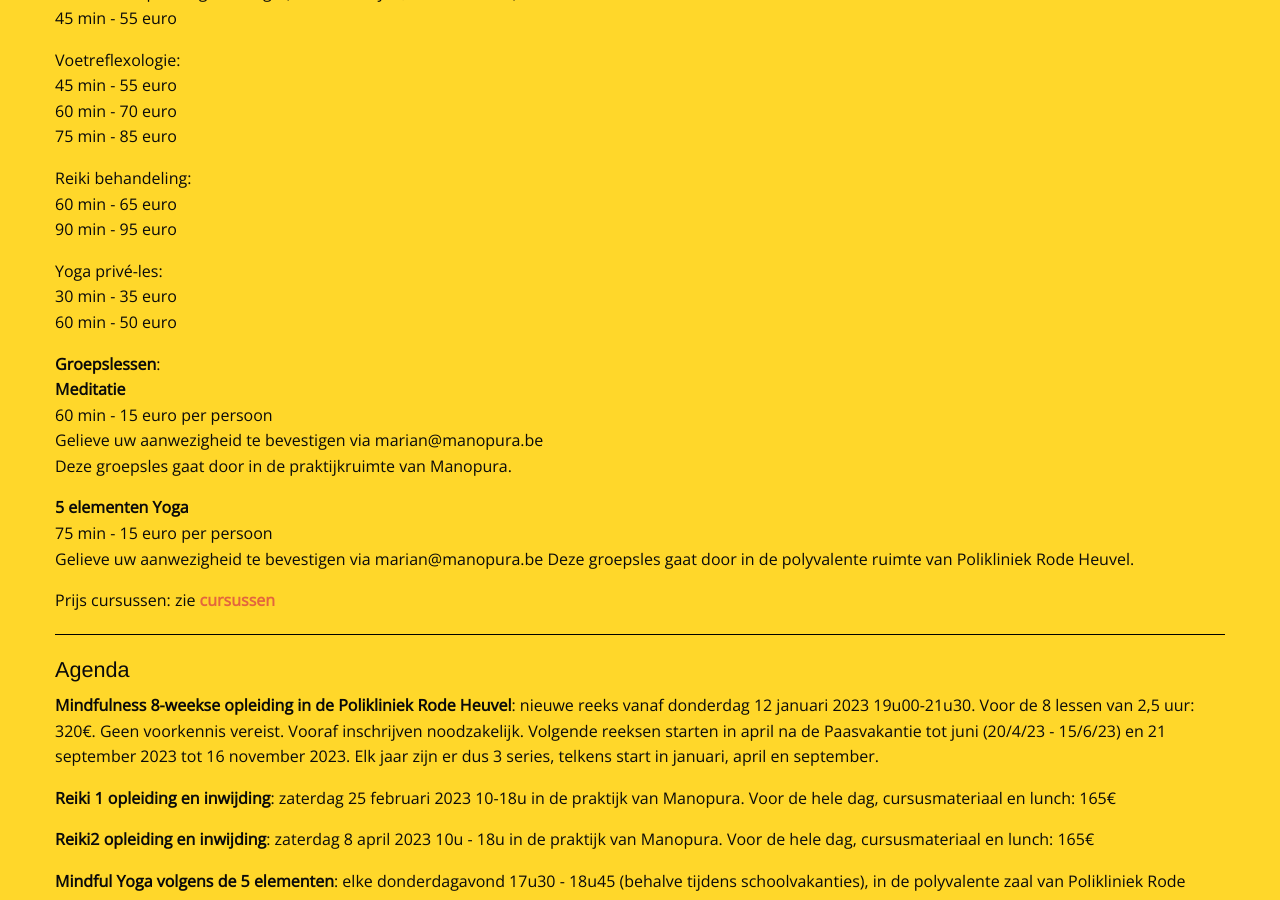
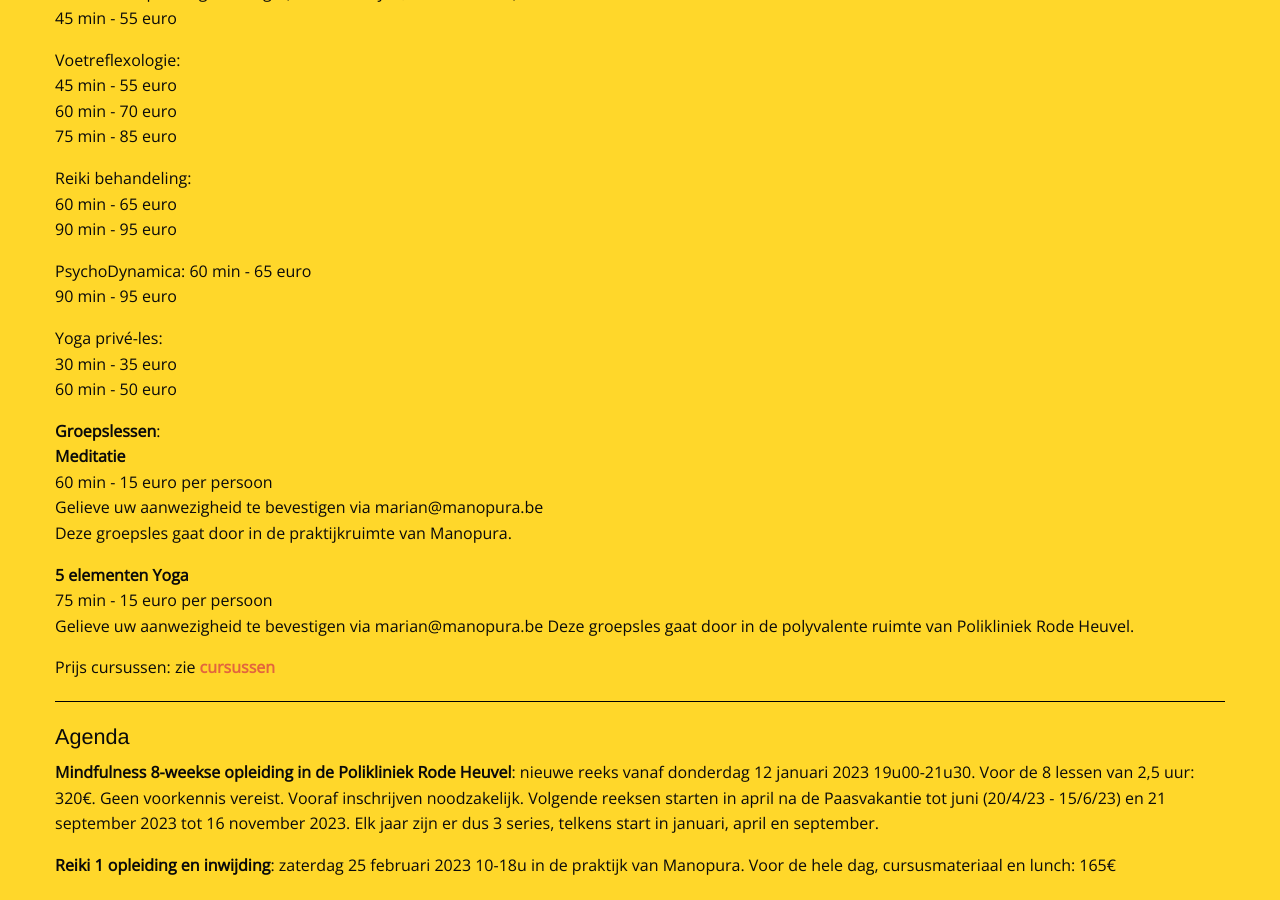
Before and after one commit to manopura/manopura.github.io, a Jekyll site: the page built from praktisch.md, in a window 1280 px wide and 900 px high, scrolled down 464 px. Built offline with Jekyll 4.4.1, drawn with Linux system fonts in a browser that asks for light colours; nearby versions of some CDN libraries; our own code applies the rules of GitHub Pages for plain Markdown files.

Commit message:
Update praktisch.md

```diff
--- a/praktisch.md
+++ b/praktisch.md
@@ -25,6 +25,10 @@
 75 min - 85 euro
 
 Reiki behandeling:
+60 min - 65 euro
+90 min - 95 euro
+
+PsychoDynamica:
 60 min - 65 euro
 90 min - 95 euro
 
```
